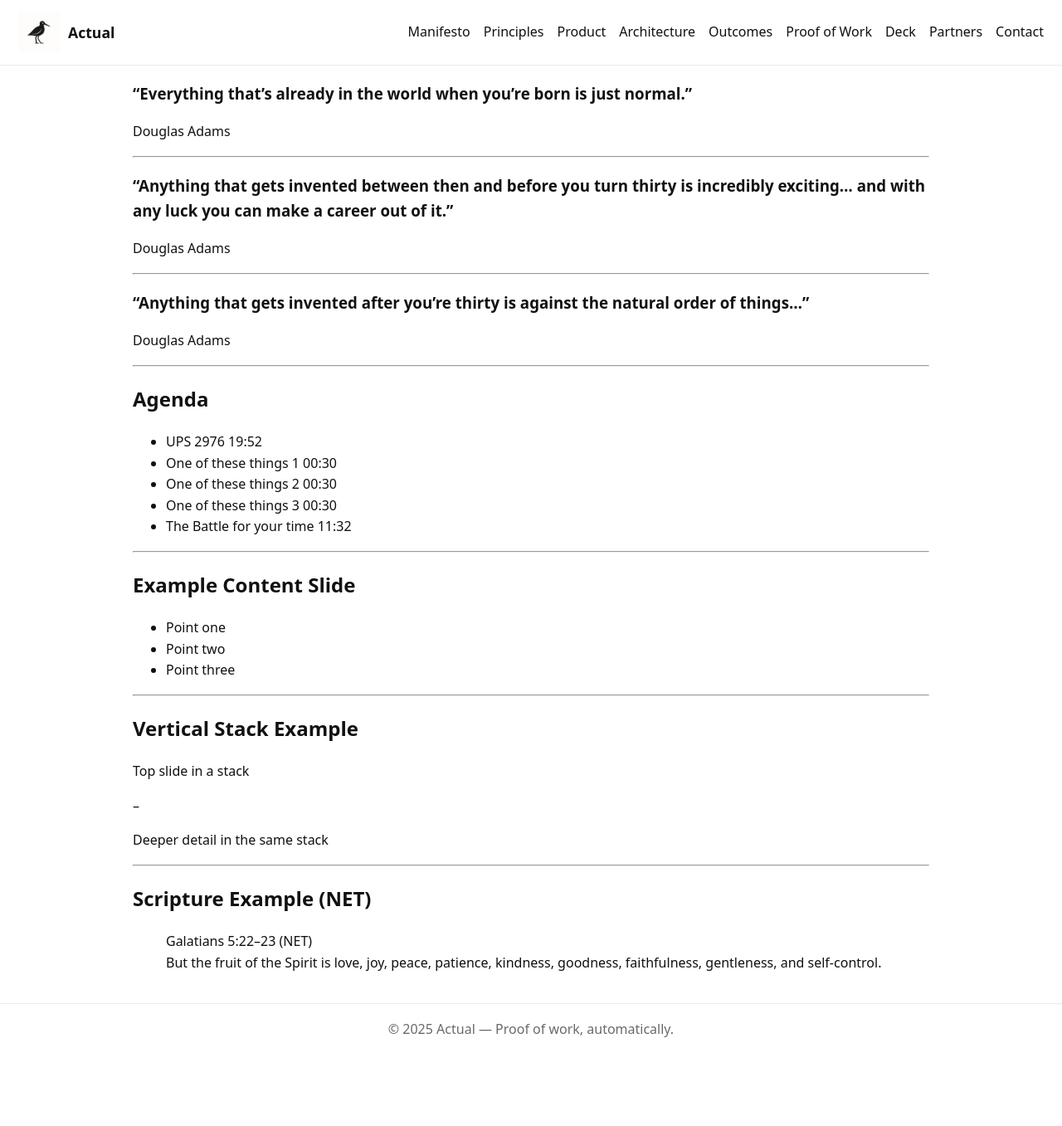
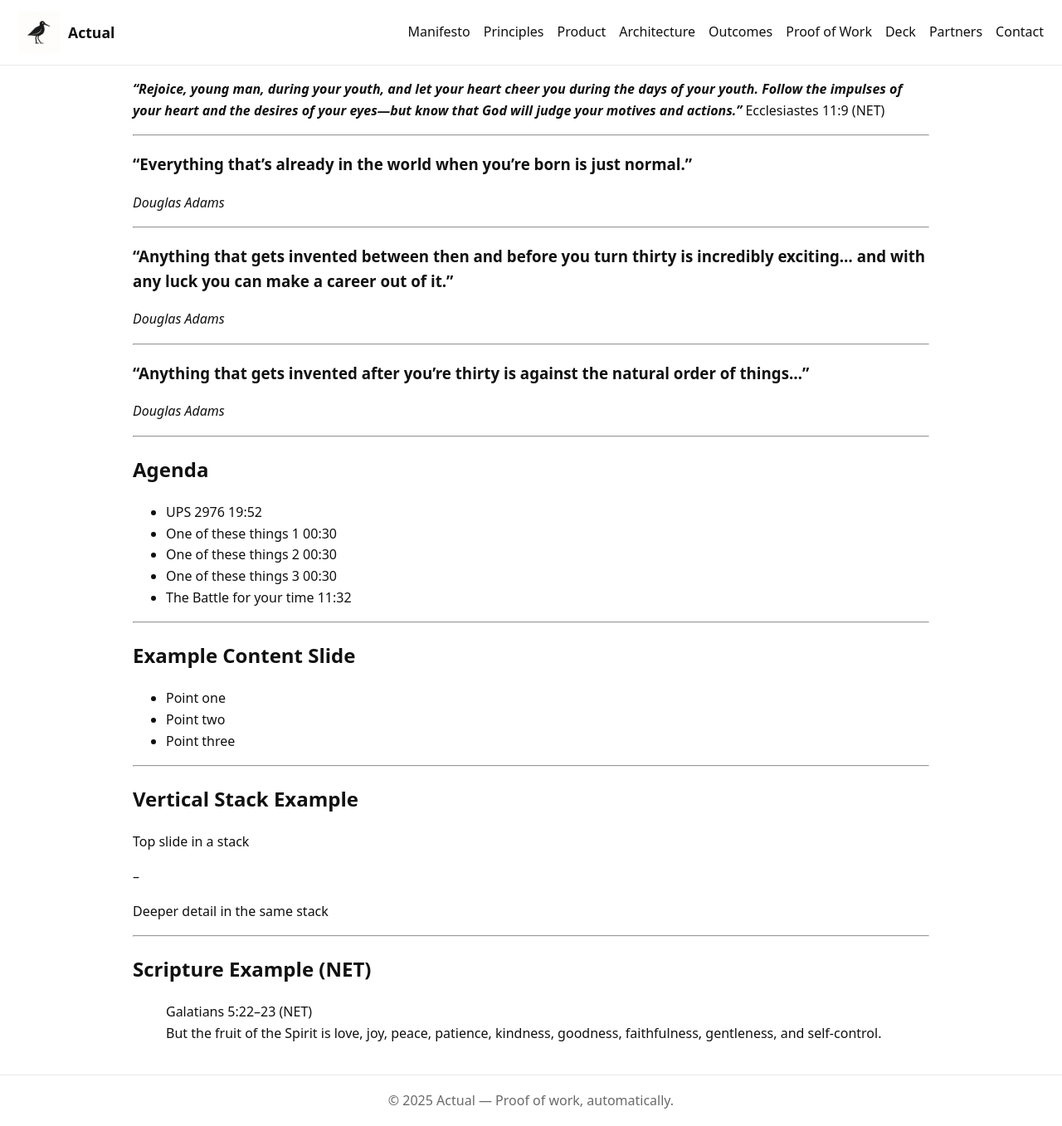
Before and after one commit to greg-e/limosa.work, a Jekyll site: the page built from docs/slides.md, in a window 1280 px wide and 1357 px high. Shown: the whole window at 83% size. Built offline with Jekyll 4.4.1, drawn with Linux system fonts in a browser that asks for light colours; our own code applies the rules of GitHub Pages for plain Markdown files.

Commit message:
Update slides.md

```diff
--- a/docs/slides.md
+++ b/docs/slides.md
@@ -1,13 +1,18 @@
+***“Rejoice, young man, during your youth, and let your heart cheer you during the days of your youth. Follow the impulses of your heart and the desires of your eyes—but know that God will judge your motives and actions.”***
+Ecclesiastes 11:9 (NET)
+
+---
+
 ### “Everything that’s already in the world when you’re born is just normal."
-Douglas Adams
+*Douglas Adams*
 
 ---
 ### “Anything that gets invented between then and before you turn thirty is incredibly exciting… and with any luck you can make a career out of it.”
-Douglas Adams
+*Douglas Adams*
 
 ---
 ### “Anything that gets invented after you’re thirty is against the natural order of things…”
-Douglas Adams
+*Douglas Adams*
 
 ---
 ## Agenda
```
